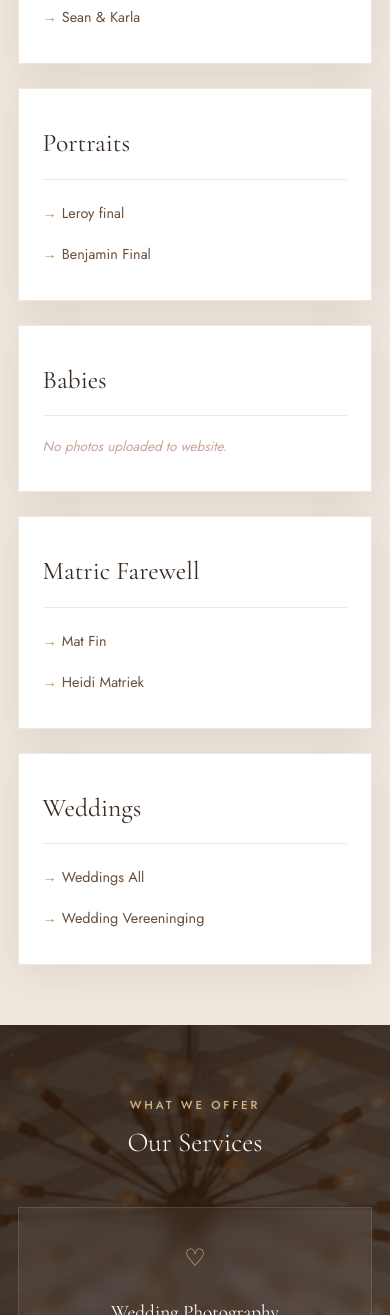
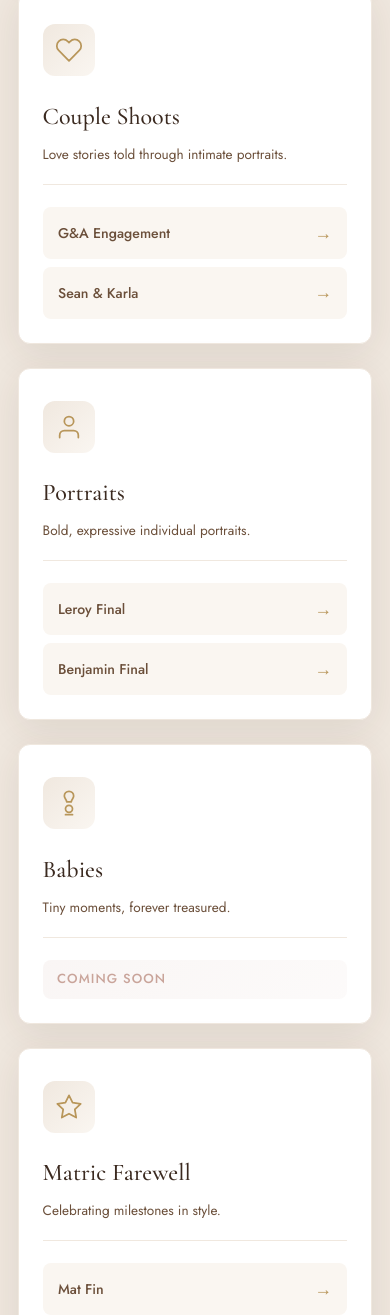
Before and after one commit to everlastingfocus/everlastingfocus.github.io, a plain HTML site: page index.html in a window 390 px wide. Shown: the part 2813-4128 px from the top of the page. Drawn offline with nearby package versions, Linux system fonts and the light colour scheme.

Commit message:
Enhance portfolio cards: icons, styles, links
Add SVG icons and short descriptions to each portfolio card and update link markup to include separate text and arrow spans for better styling/animation. Revise headings/copy for consistency (e.g., "Lifestyle", ampersands escaped). Update styles: rounded cards, subtle top gradient accent bar, elevated hover effects, dedicated .portfolio-card-icon styling, refined typography (sizes/weights), padding/spacing tweaks, link-as-button styling with arrow animation, and a redesigned "no-photos" badge. Adjust mobile padding and small layout gaps to match the new design.

```diff
--- a/index.html
+++ b/index.html
@@ -148,47 +148,71 @@
 
       <div class="portfolios-grid">
         <div class="portfolio-card">
-          <h3>Life style</h3>
+          <div class="portfolio-card-icon">
+            <svg width="28" height="28" viewBox="0 0 24 24" fill="none" stroke="currentColor" stroke-width="1.5" stroke-linecap="round" stroke-linejoin="round"><circle cx="12" cy="12" r="10"/><path d="M8 14s1.5 2 4 2 4-2 4-2"/><line x1="9" y1="9" x2="9.01" y2="9"/><line x1="15" y1="9" x2="15.01" y2="9"/></svg>
+          </div>
+          <h3>Lifestyle</h3>
+          <p class="portfolio-desc">Authentic everyday moments, naturally captured.</p>
           <ul class="portfolio-links">
-            <li><a href="https://lightroom.adobe.com/shares/65adbadb9f0e49cb9d13fb67e57163e8" target="_blank" rel="noopener">SS CT Hotel #1</a></li>
-            <li><a href="https://lightroom.adobe.com/shares/823713089d1a4ae8b9adfe9c0a775479" target="_blank" rel="noopener">SS Galagos Final</a></li>
+            <li><a href="https://lightroom.adobe.com/shares/65adbadb9f0e49cb9d13fb67e57163e8" target="_blank" rel="noopener"><span class="link-text">SS CT Hotel #1</span><span class="link-arrow">&rarr;</span></a></li>
+            <li><a href="https://lightroom.adobe.com/shares/823713089d1a4ae8b9adfe9c0a775479" target="_blank" rel="noopener"><span class="link-text">SS Galagos Final</span><span class="link-arrow">&rarr;</span></a></li>
           </ul>
         </div>
 
         <div class="portfolio-card">
-          <h3>Couple shoots</h3>
+          <div class="portfolio-card-icon">
+            <svg width="28" height="28" viewBox="0 0 24 24" fill="none" stroke="currentColor" stroke-width="1.5" stroke-linecap="round" stroke-linejoin="round"><path d="M20.84 4.61a5.5 5.5 0 0 0-7.78 0L12 5.67l-1.06-1.06a5.5 5.5 0 0 0-7.78 7.78l1.06 1.06L12 21.23l7.78-7.78 1.06-1.06a5.5 5.5 0 0 0 0-7.78z"/></svg>
+          </div>
+          <h3>Couple Shoots</h3>
+          <p class="portfolio-desc">Love stories told through intimate portraits.</p>
           <ul class="portfolio-links">
-            <li><a href="https://lightroom.adobe.com/shares/20dc7ec20ae940179a1d81214704cf80" target="_blank" rel="noopener">G&A Engagement</a></li>
-            <li><a href="https://lightroom.adobe.com/shares/cf0b679b32ae47caa08b2e89a71938ef" target="_blank" rel="noopener">Sean & Karla</a></li>
+            <li><a href="https://lightroom.adobe.com/shares/20dc7ec20ae940179a1d81214704cf80" target="_blank" rel="noopener"><span class="link-text">G&amp;A Engagement</span><span class="link-arrow">&rarr;</span></a></li>
+            <li><a href="https://lightroom.adobe.com/shares/cf0b679b32ae47caa08b2e89a71938ef" target="_blank" rel="noopener"><span class="link-text">Sean &amp; Karla</span><span class="link-arrow">&rarr;</span></a></li>
           </ul>
         </div>
 
         <div class="portfolio-card">
+          <div class="portfolio-card-icon">
+            <svg width="28" height="28" viewBox="0 0 24 24" fill="none" stroke="currentColor" stroke-width="1.5" stroke-linecap="round" stroke-linejoin="round"><path d="M20 21v-2a4 4 0 0 0-4-4H8a4 4 0 0 0-4 4v2"/><circle cx="12" cy="7" r="4"/></svg>
+          </div>
           <h3>Portraits</h3>
+          <p class="portfolio-desc">Bold, expressive individual portraits.</p>
           <ul class="portfolio-links">
-            <li><a href="https://lightroom.adobe.com/shares/62d624082e3e4179b075ffc4a55d8c9f" target="_blank" rel="noopener">Leroy final</a></li>
-            <li><a href="https://lightroom.adobe.com/shares/47a8c3dd932f450292c5ed908090d175" target="_blank" rel="noopener">Benjamin Final</a></li>
+            <li><a href="https://lightroom.adobe.com/shares/62d624082e3e4179b075ffc4a55d8c9f" target="_blank" rel="noopener"><span class="link-text">Leroy Final</span><span class="link-arrow">&rarr;</span></a></li>
+            <li><a href="https://lightroom.adobe.com/shares/47a8c3dd932f450292c5ed908090d175" target="_blank" rel="noopener"><span class="link-text">Benjamin Final</span><span class="link-arrow">&rarr;</span></a></li>
           </ul>
         </div>
 
         <div class="portfolio-card">
+          <div class="portfolio-card-icon">
+            <svg width="28" height="28" viewBox="0 0 24 24" fill="none" stroke="currentColor" stroke-width="1.5" stroke-linecap="round" stroke-linejoin="round"><path d="M12 2a4 4 0 0 1 4 4c0 2-2 3-2 5h-4c0-2-2-3-2-5a4 4 0 0 1 4-4z"/><circle cx="12" cy="17" r="3"/><path d="M9 22h6"/></svg>
+          </div>
           <h3>Babies</h3>
-          <p class="no-photos">No photos uploaded to website.</p>
+          <p class="portfolio-desc">Tiny moments, forever treasured.</p>
+          <p class="no-photos">Coming soon</p>
         </div>
 
         <div class="portfolio-card">
+          <div class="portfolio-card-icon">
+            <svg width="28" height="28" viewBox="0 0 24 24" fill="none" stroke="currentColor" stroke-width="1.5" stroke-linecap="round" stroke-linejoin="round"><polygon points="12 2 15.09 8.26 22 9.27 17 14.14 18.18 21.02 12 17.77 5.82 21.02 7 14.14 2 9.27 8.91 8.26 12 2"/></svg>
+          </div>
           <h3>Matric Farewell</h3>
+          <p class="portfolio-desc">Celebrating milestones in style.</p>
           <ul class="portfolio-links">
-            <li><a href="https://lightroom.adobe.com/shares/dbf7cdaa6a3c48f78853cff4a25bfd33" target="_blank" rel="noopener">Mat Fin</a></li>
-            <li><a href="https://lightroom.adobe.com/shares/0235b6a87a524114a09d9b539177ab12" target="_blank" rel="noopener">Heidi Matriek</a></li>
+            <li><a href="https://lightroom.adobe.com/shares/dbf7cdaa6a3c48f78853cff4a25bfd33" target="_blank" rel="noopener"><span class="link-text">Mat Fin</span><span class="link-arrow">&rarr;</span></a></li>
+            <li><a href="https://lightroom.adobe.com/shares/0235b6a87a524114a09d9b539177ab12" target="_blank" rel="noopener"><span class="link-text">Heidi Matriek</span><span class="link-arrow">&rarr;</span></a></li>
           </ul>
         </div>
 
         <div class="portfolio-card">
+          <div class="portfolio-card-icon">
+            <svg width="28" height="28" viewBox="0 0 24 24" fill="none" stroke="currentColor" stroke-width="1.5" stroke-linecap="round" stroke-linejoin="round"><path d="M18 8A6 6 0 0 0 6 8c0 7-3 9-3 9h18s-3-2-3-9"/><path d="M13.73 21a2 2 0 0 1-3.46 0"/></svg>
+          </div>
           <h3>Weddings</h3>
+          <p class="portfolio-desc">Your day, beautifully preserved.</p>
           <ul class="portfolio-links">
-            <li><a href="https://lightroom.adobe.com/shares/84e96c773159497d83659eb2a8d4cd25" target="_blank" rel="noopener">Weddings All</a></li>
-            <li><a href="https://lightroom.adobe.com/shares/6b44824c3a194002a63ee9ea850cd900" target="_blank" rel="noopener">Wedding Vereeninging</a></li>
+            <li><a href="https://lightroom.adobe.com/shares/84e96c773159497d83659eb2a8d4cd25" target="_blank" rel="noopener"><span class="link-text">Weddings All</span><span class="link-arrow">&rarr;</span></a></li>
+            <li><a href="https://lightroom.adobe.com/shares/6b44824c3a194002a63ee9ea850cd900" target="_blank" rel="noopener"><span class="link-text">Wedding Vereeniging</span><span class="link-arrow">&rarr;</span></a></li>
           </ul>
         </div>
       </div>
--- a/styles.css
+++ b/styles.css
@@ -381,27 +381,71 @@ h2.light { color: var(--white); }
 
 .portfolio-card {
   background: var(--white);
-  padding: 2.5rem 2rem;
+  padding: 2.5rem 2rem 2rem;
   box-shadow: var(--shadow);
   transition: transform var(--transition), box-shadow var(--transition);
   display: flex;
   flex-direction: column;
   border: 1px solid var(--cream-dark);
+  border-radius: 12px;
+  position: relative;
+  overflow: hidden;
+}
+
+.portfolio-card::before {
+  content: '';
+  position: absolute;
+  top: 0;
+  left: 0;
+  right: 0;
+  height: 4px;
+  background: linear-gradient(90deg, var(--gold), var(--gold-light));
+  opacity: 0;
+  transition: opacity var(--transition);
 }
 
 .portfolio-card:hover {
-  transform: translateY(-5px);
-  box-shadow: 0 12px 48px rgba(59,42,32,0.12);
+  transform: translateY(-6px);
+  box-shadow: 0 16px 48px rgba(59,42,32,0.14);
+}
+
+.portfolio-card:hover::before {
+  opacity: 1;
+}
+
+.portfolio-card-icon {
+  width: 52px;
+  height: 52px;
+  border-radius: 12px;
+  background: linear-gradient(135deg, var(--cream-dark), var(--cream));
+  display: flex;
+  align-items: center;
+  justify-content: center;
+  margin-bottom: 1.2rem;
+  color: var(--gold);
+  transition: background var(--transition), color var(--transition);
+}
+
+.portfolio-card:hover .portfolio-card-icon {
+  background: linear-gradient(135deg, var(--gold), var(--gold-light));
+  color: var(--white);
 }
 
 .portfolio-card h3 {
   font-family: var(--font-serif);
-  font-size: 1.6rem;
-  font-weight: 400;
+  font-size: 1.5rem;
+  font-weight: 500;
   color: var(--mocha);
-  margin-bottom: 1.2rem;
+  margin-bottom: 0.4rem;
+}
+
+.portfolio-desc {
+  font-size: 0.85rem;
+  color: var(--mocha-soft);
+  line-height: 1.5;
+  margin-bottom: 1.4rem;
+  padding-bottom: 1.2rem;
   border-bottom: 1px solid var(--cream-dark);
-  padding-bottom: 0.8rem;
 }
 
 .portfolio-links {
@@ -409,39 +453,55 @@ h2.light { color: var(--white); }
   padding: 0;
   display: flex;
   flex-direction: column;
-  gap: 0.8rem;
+  gap: 0.5rem;
+  margin-top: auto;
 }
 
 .portfolio-links li a {
-  font-size: 0.9rem;
+  font-size: 0.88rem;
   color: var(--mocha-soft);
-  transition: color var(--transition), padding-left var(--transition);
-  display: inline-block;
-  position: relative;
-  padding-left: 1.2rem;
+  transition: all var(--transition);
+  display: flex;
+  align-items: center;
+  justify-content: space-between;
+  padding: 0.6rem 0.9rem;
+  border-radius: 8px;
+  background: var(--cream);
+  border: 1px solid transparent;
 }
 
-.portfolio-links li a::before {
-  content: '→';
-  position: absolute;
-  left: 0;
+.portfolio-links li a .link-text {
+  font-weight: 500;
+}
+
+.portfolio-links li a .link-arrow {
+  font-size: 1.1rem;
   color: var(--gold);
   transition: transform var(--transition);
+  margin-left: 0.5rem;
 }
 
 .portfolio-links li a:hover {
-  color: var(--gold);
-  padding-left: 1.5rem;
+  background: var(--cream-dark);
+  color: var(--mocha);
+  border-color: var(--gold-light);
 }
 
-.portfolio-links li a:hover::before {
-  transform: translateX(3px);
+.portfolio-links li a:hover .link-arrow {
+  transform: translateX(4px);
 }
 
 .no-photos {
-  font-size: 0.85rem;
-  font-style: italic;
+  font-size: 0.82rem;
+  font-weight: 500;
+  letter-spacing: 0.08em;
+  text-transform: uppercase;
   color: var(--rose);
+  background: linear-gradient(135deg, rgba(201,164,154,0.1), rgba(201,164,154,0.05));
+  padding: 0.5rem 0.9rem;
+  border-radius: 8px;
+  display: inline-block;
+  margin-top: auto;
 }
 
 @media (max-width: 1024px) {
@@ -450,7 +510,7 @@ h2.light { color: var(--white); }
 
 @media (max-width: 600px) {
   .portfolios-grid { grid-template-columns: 1fr; gap: 1.5rem; }
-  .portfolio-card { padding: 2rem 1.5rem; }
+  .portfolio-card { padding: 2rem 1.5rem 1.5rem; }
 }
 
 /* ─────────────────────────────────────────────
```
